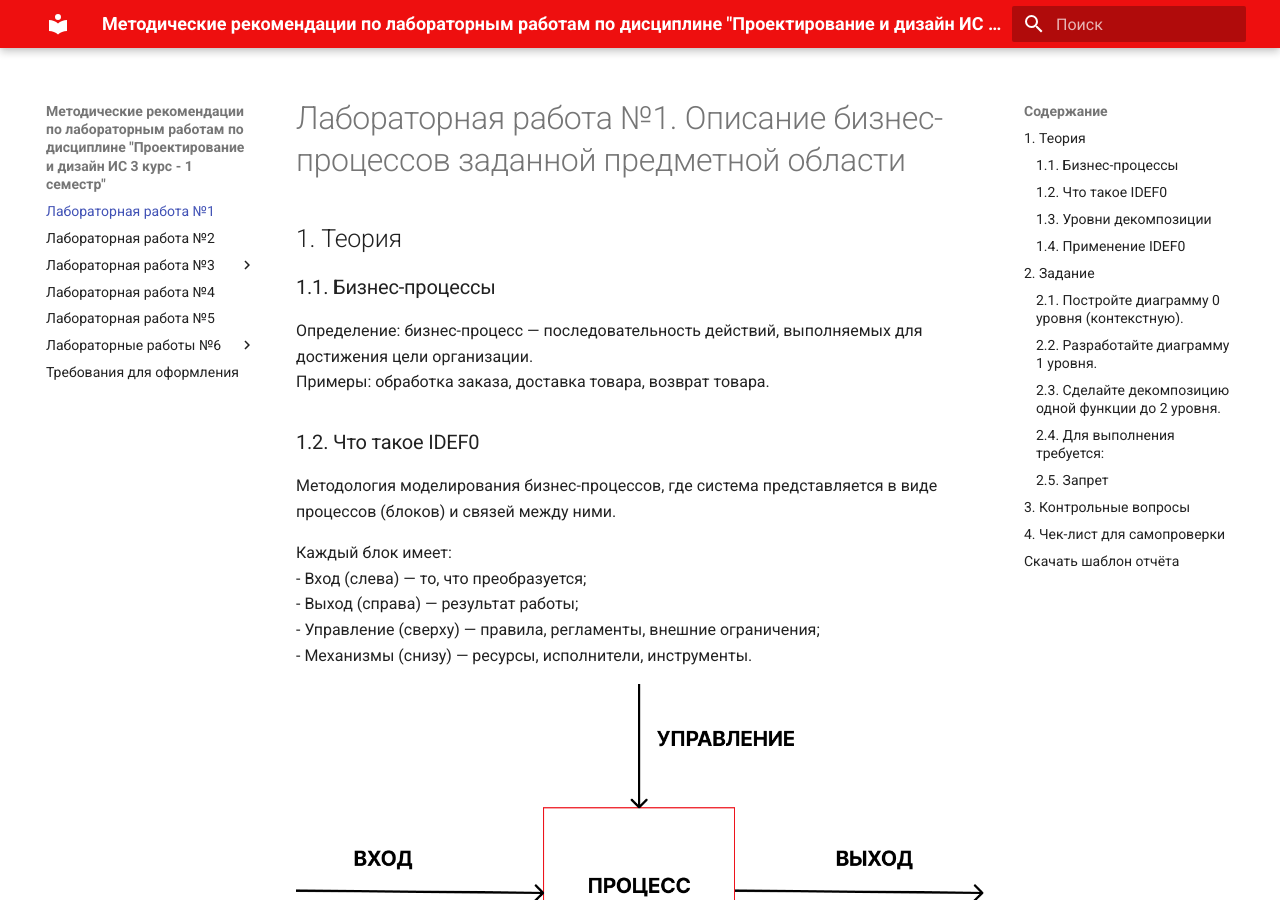
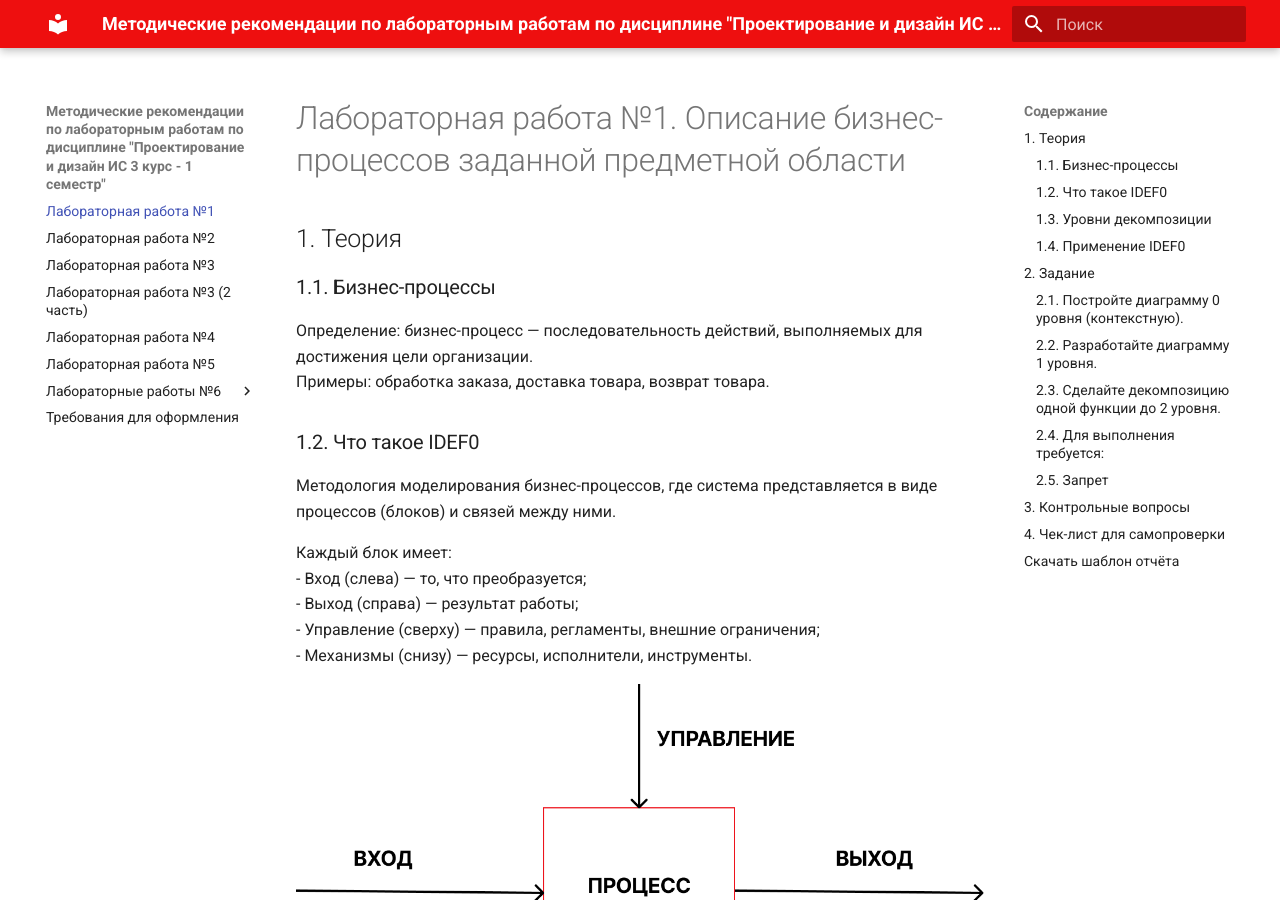
Before and after one commit to OlgaKraven/DKIP.PM.05.MDK.01-PIDIS.01, an MkDocs documentation site: the page built from docs/index.md, in a window 1280 px wide and 900 px high. Built offline with MkDocs 1.6.1 and Material for MkDocs 9.7.7, drawn with Linux system fonts in a browser that asks for light colours; some of the changed lines change nothing that is shown.

Commit message:
чистка от 3-2

```diff
--- a/mkdocs.yml
+++ b/mkdocs.yml
@@ -12,9 +12,8 @@ theme:
 nav:
     - Лабораторная работа №1: index.md
     - Лабораторная работа №2: 2.md
-    - Лабораторная работа №3:
-      - Лабораторная работа №3 (1 часть): 3-1.md
-      - Лабораторная работа №3 (2 часть): 3-2.md
+    - Лабораторная работа №3: 3.md
+    - Лабораторная работа №3 (2 часть): 3-2.md
     - Лабораторная работа №4: 4.md
     - Лабораторная работа №5: 5.md
     - Лабораторные работы №6:
```
Also changed, not shown: docs/3-1.md (deleted), docs/3.md (added).
